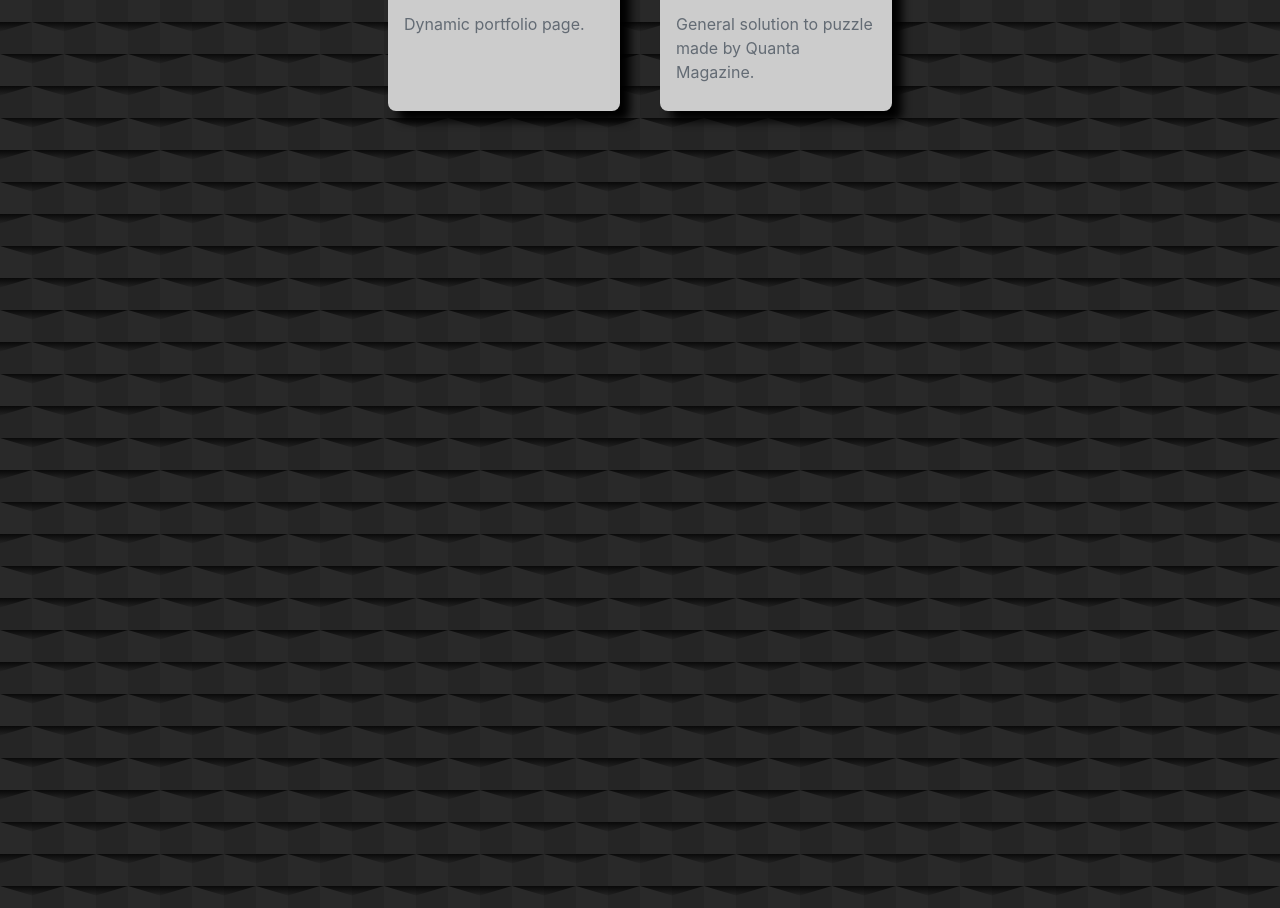
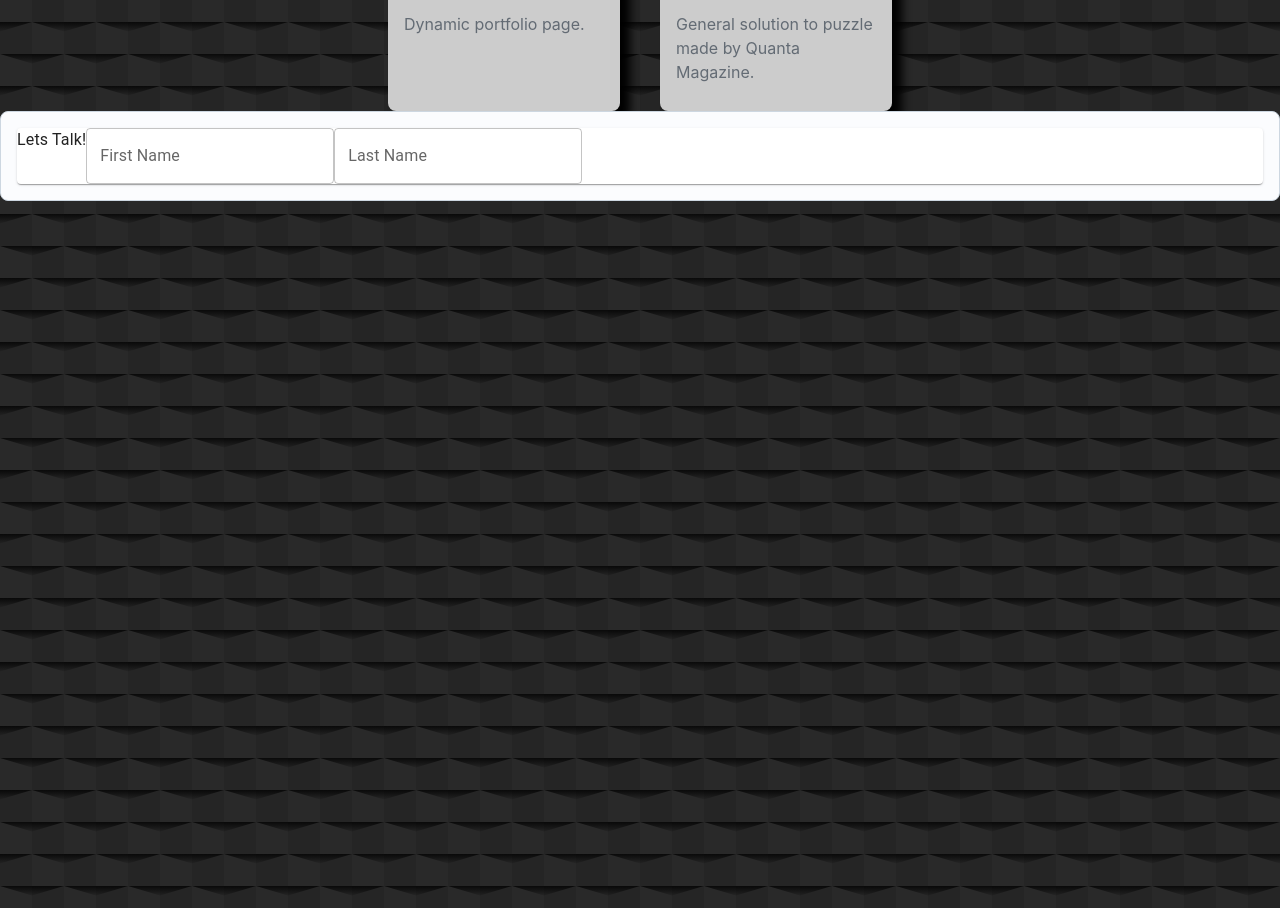
Before and after one commit to aceniccola/webportfolio, a React (Create React App) app: page / in a window 1280 px wide. Shown: the part 2570-3478 px from the top of the page. Built offline with nearby package versions, Linux system fonts and the light colour scheme; a web font is replaced by a local one.

Commit message:
contact creation

```diff
--- a/src/App.js
+++ b/src/App.js
@@ -6,6 +6,7 @@ import Skills from './components/skills';
 import Projects from './components/projects';
 import GuideBar from'./components/guidebar';
 import Buttons from './components/buttons';
+import Contact from './components/contact';
 import background from './static/background.svg';
 
 function App() {
@@ -28,6 +29,7 @@ function App() {
         <Skills/>
         <GuideBar/>
         <Projects/>
+        <Contact/>
       </Stack>
     </div>
   );
--- a/src/components/contact.js
+++ b/src/components/contact.js
@@ -1,10 +1,18 @@
 import * as React from 'react';
+import { Card, Stack } from '@mui/joy';
+import { Paper, Typography, TextField } from '@mui/material';
 
 function Contact(){
     return (
-        <div>
-
-        </div>
+        <Card>
+            <Paper>
+                <Stack direction='row'>
+                    <Typography> Lets Talk! </Typography>
+                    <TextField id="firstname" label="First Name" variant="outlined"/>
+                    <TextField id="lastname" label="Last Name" variant="outlined"/>
+                </Stack>
+            </Paper>
+        </Card>
     );
 };
 export default Contact;
```
